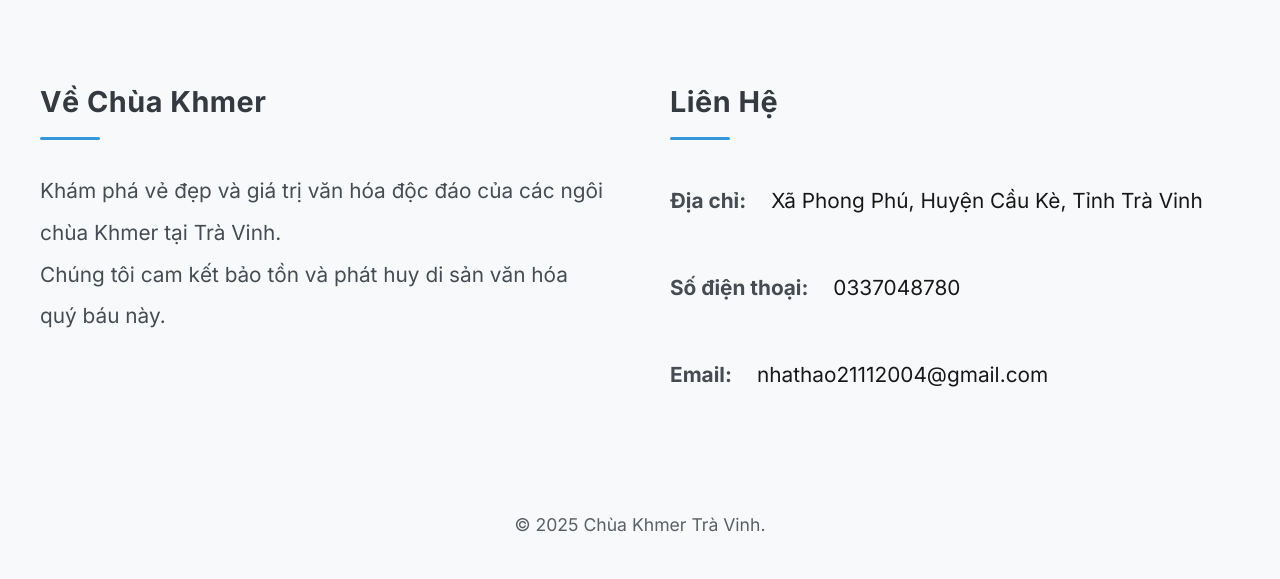
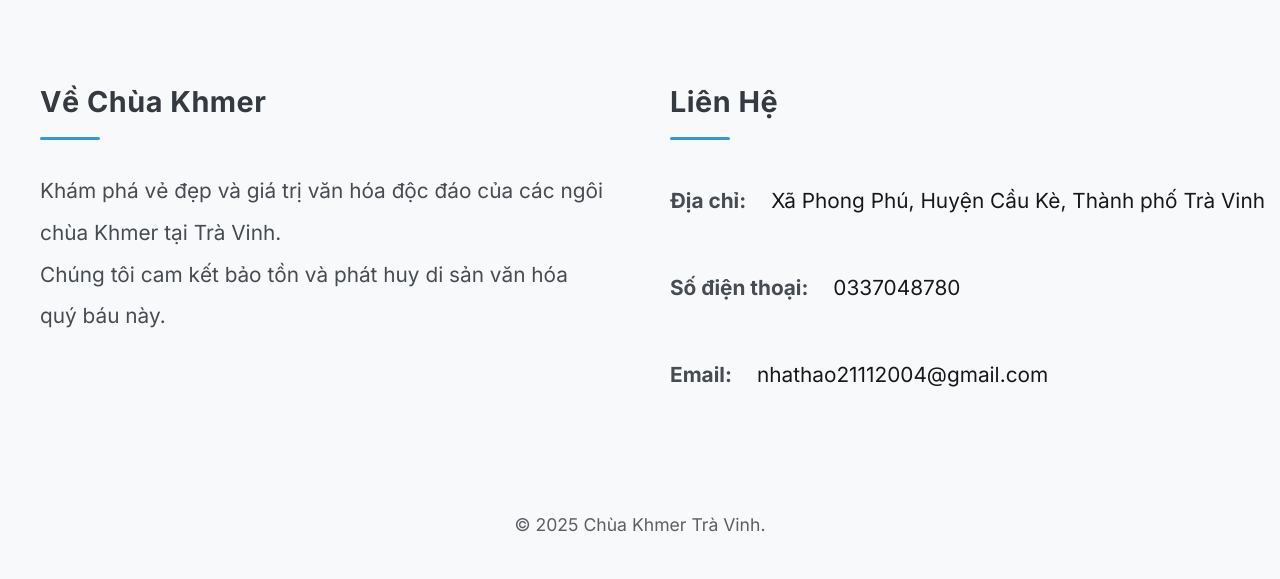
Before and after one commit to NhatHao2004/LAMNHATHAO_CSN, a PHP site: page /sukien.php in a window 1280 px wide. Shown: the part 1104-1683 px from the top of the page. Run offline with PHP 8.4, Linux system fonts and the light colour scheme; data comes from the database, SQL or seed files in the repository.

Commit message:
sukien.php

```diff
--- a/sukien.php
+++ b/sukien.php
@@ -594,7 +594,7 @@ if ($_SERVER['REQUEST_METHOD'] === 'POST' && isset($_SESSION['admin'])) {
                     <div class="contact-info">
                         <div class="contact-item">
                             <a style="display: inline-block; margin-right: 5px; white-space: nowrap; font-weight: bold;">Địa chỉ:</a>
-                            <p style="display: inline-block; margin: 0; white-space: nowrap;">Xã Phong Phú, Huyện Cầu Kè, Tỉnh Trà Vinh</p>
+                            <p style="display: inline-block; margin: 0; white-space: nowrap;">Xã Phong Phú, Huyện Cầu Kè, Thành phố Trà Vinh</p>
                         </div>
                         <div class="contact-item">
                             <a style="display: inline-block; margin-right: 5px; white-space: nowrap; font-weight: bold;">Số điện thoại:</a>
```
